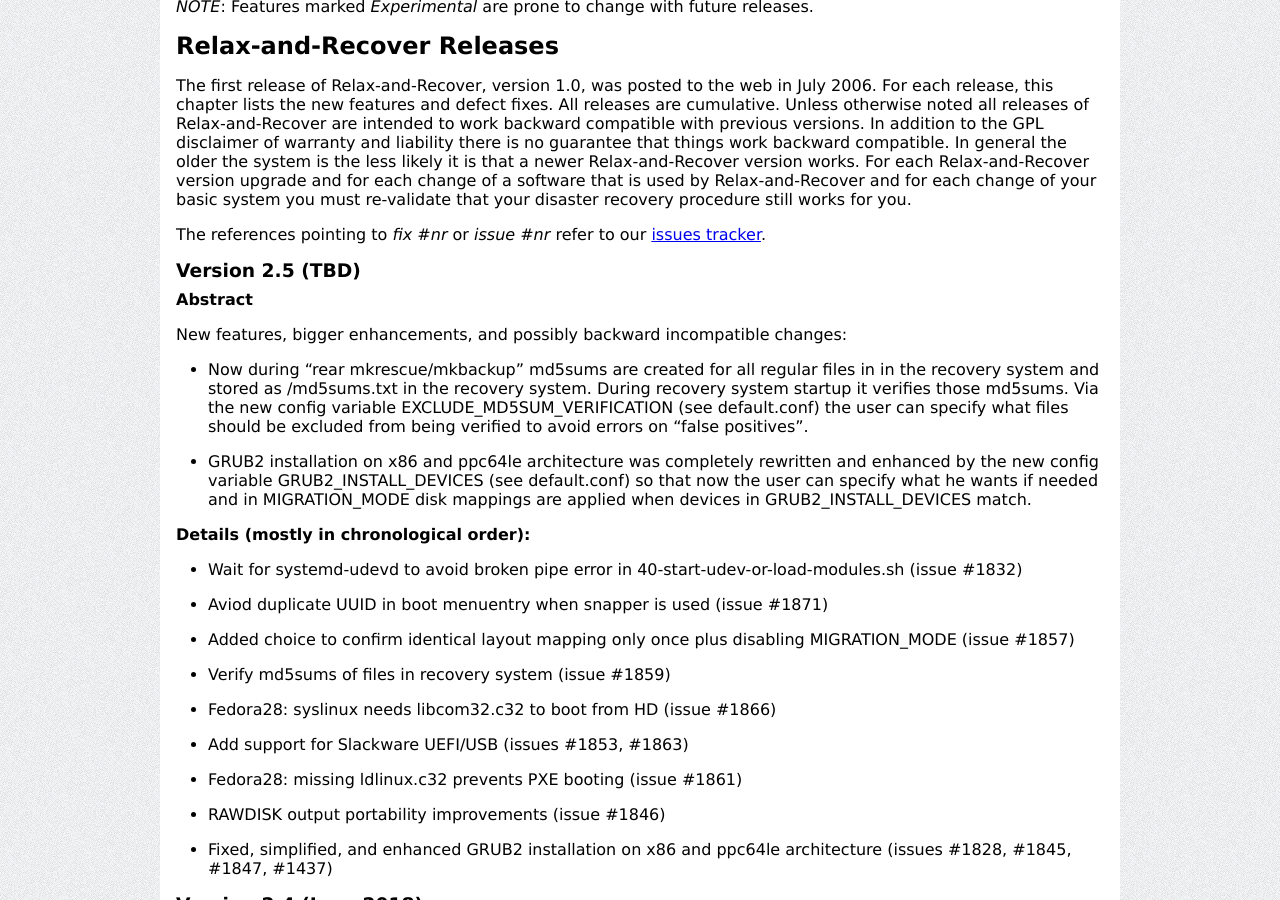
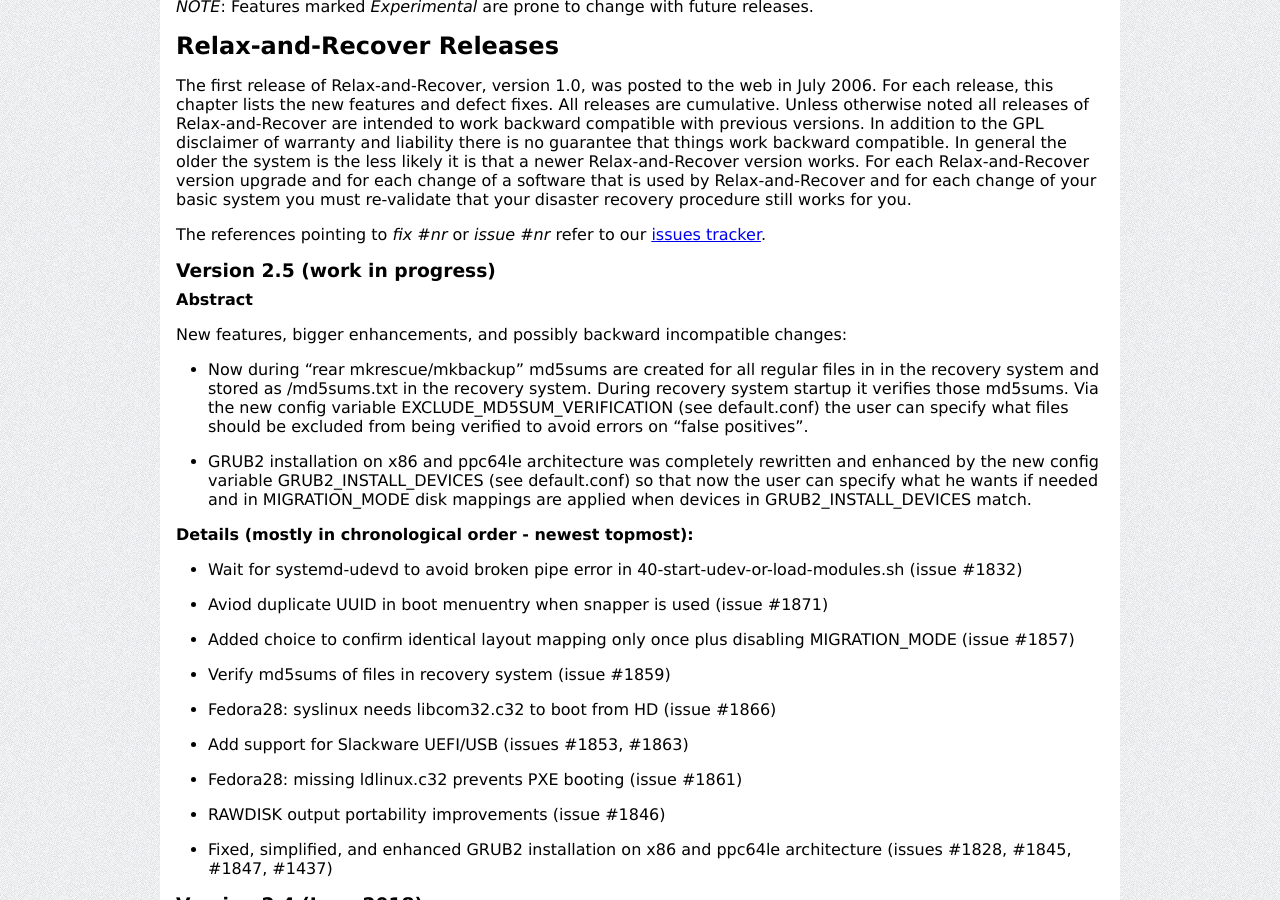
Before and after one commit to rear/rear.github.com, a Jekyll site: the page built from documentation/release-notes-2-5.md, in a window 1280 px wide and 900 px high, scrolled down 2757 px. Built offline with Jekyll 4.4.1, drawn with Linux system fonts in a browser that asks for light colours; comment, search, counter and statistics services are not loaded.

Commit message:
Update release-notes-2-5.md

```diff
--- a/documentation/release-notes-2-5.md
+++ b/documentation/release-notes-2-5.md
@@ -173,7 +173,7 @@
 
 The references pointing to *fix #nr* or *issue #nr* refer to our [issues tracker](https://github.com/rear/rear/issues).
 
-### Version 2.5 (TBD)
+### Version 2.5 (work in progress)
 
 #### Abstract
 
@@ -189,7 +189,7 @@
 so that now the user can specify what he wants if needed and in MIGRATION_MODE
 disk mappings are applied when devices in GRUB2_INSTALL_DEVICES match.
 
-#### Details (mostly in chronological order):
+#### Details (mostly in chronological order - newest topmost):
 
 * Wait for systemd-udevd to avoid broken pipe error in 40-start-udev-or-load-modules.sh (issue #1832)
 
```
